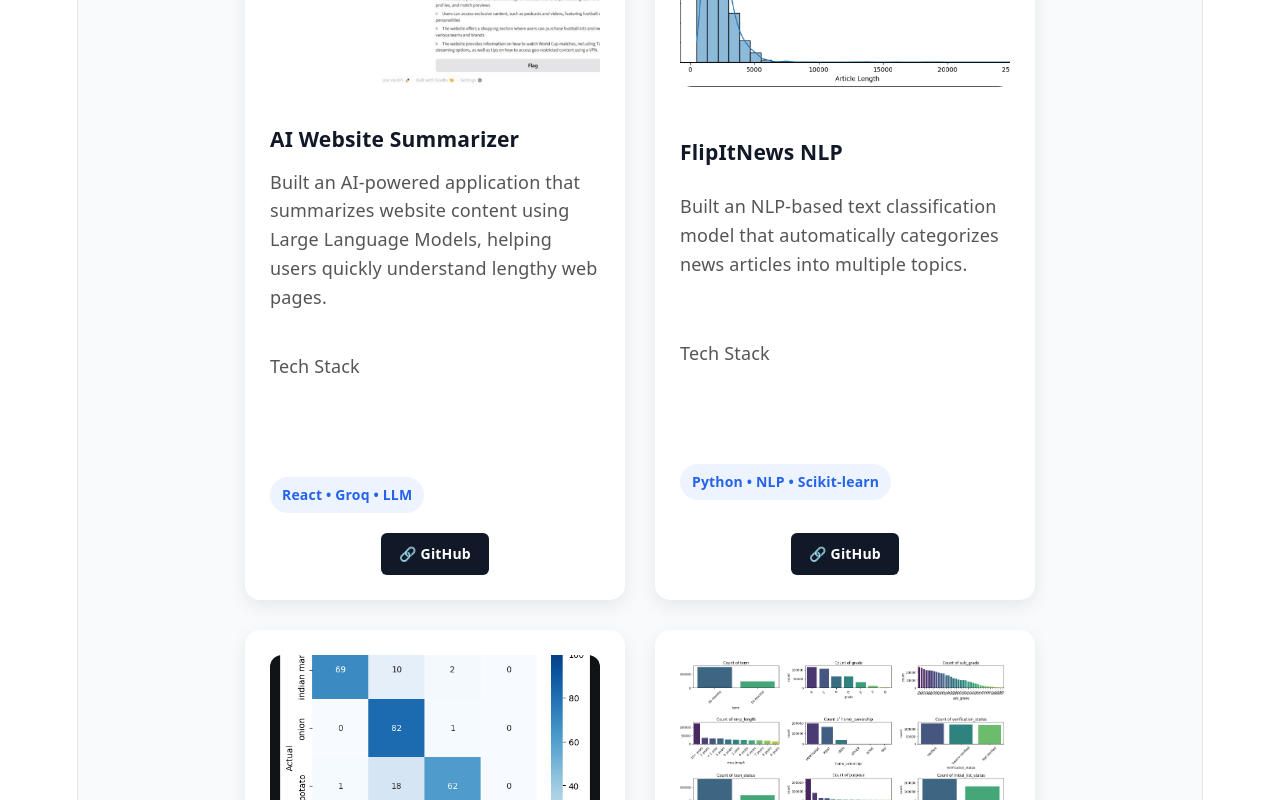
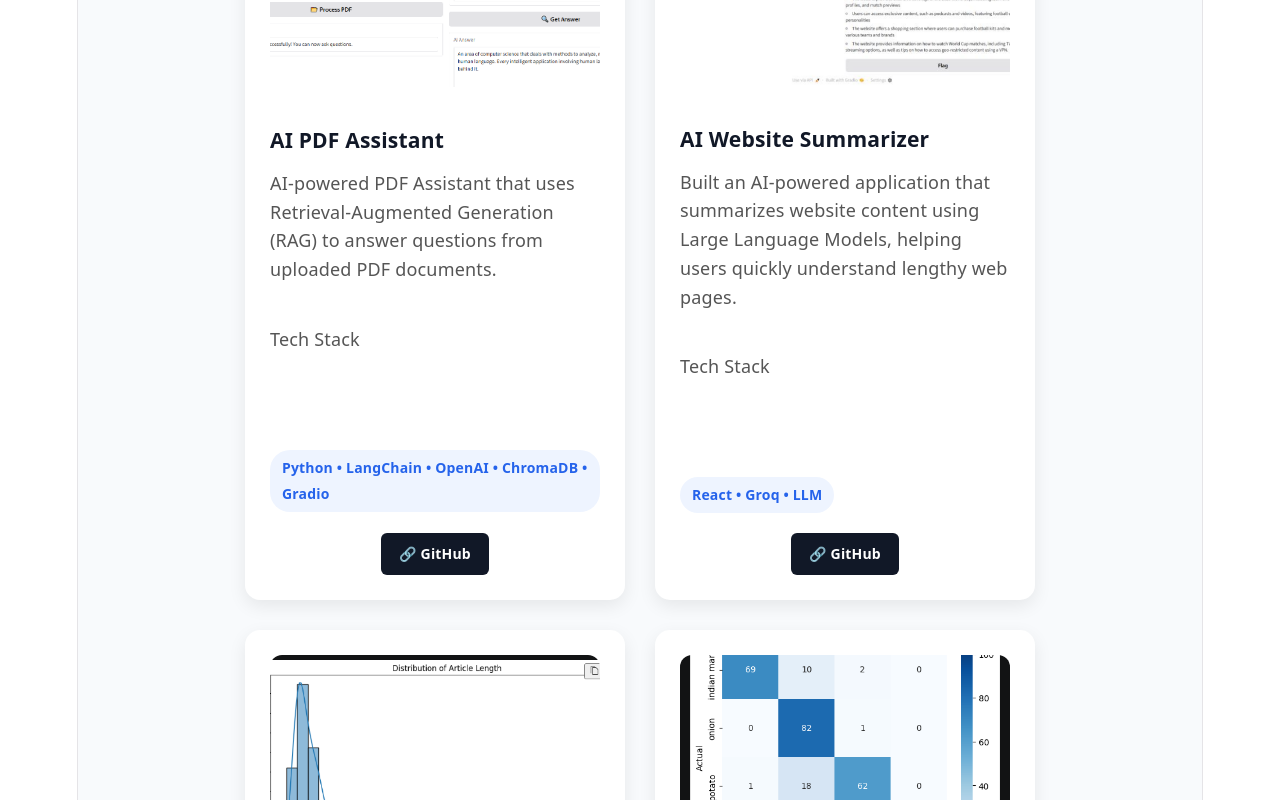
Before and after one commit to MCPraveen1/Portfolio, a React (Vite) app: page / in a window 1280 px wide. Shown: the part 1834-2634 px from the top of the page. Built offline with nearby package versions, Linux system fonts and the light colour scheme.

Commit message:
Add AI PDF Assistant project to portfolio

```diff
--- a/src/data/projects.js
+++ b/src/data/projects.js
@@ -3,11 +3,23 @@ import ninjacart from "../assets/projects/ninjacart.png";
 import flipitnews from "../assets/projects/flipitnews.png";
 import loantap from "../assets/projects/loantap.png";
 import portfolio from "../assets/projects/portfolio.png";
+import pdfassistant from "../assets/projects/pdfassistant.png";
 
 
 const projects = [
   {
-    id: 1,
+  id: 1,
+  image: pdfassistant,
+  title: "AI PDF Assistant",
+  description:
+    "AI-powered PDF Assistant that uses Retrieval-Augmented Generation (RAG) to answer questions from uploaded PDF documents.",
+  tech: "Python • LangChain • OpenAI • ChromaDB • Gradio",
+  github: "https://github.com/MCPraveen1/ai-pdf-assistant",
+  demo: null,
+},
+
+  {
+    id: 2,
     image: summarizer,
     title: "AI Website Summarizer",
     description:
@@ -18,7 +30,7 @@ const projects = [
   },
 
   {
-    id: 2,
+    id: 3,
     image: flipitnews,
     title: "FlipItNews NLP",
     description:
@@ -29,7 +41,7 @@ const projects = [
   },
 
   {
-    id: 3,
+    id: 4,
     image: ninjacart,
     title: "Ninjacart Computer Vision",
     description:
@@ -40,7 +52,7 @@ const projects = [
   },
 
   {
-    id: 4,
+    id: 5,
     image: loantap,
     title: "LoanTap Loan Prediction",
     description:
@@ -51,7 +63,7 @@ const projects = [
   },
 
   {
-    id: 5,
+    id: 6,
     image: portfolio,
     title: "React Portfolio",
     description:
@@ -60,6 +72,8 @@ const projects = [
     github: "https://github.com/MCPraveen1/Portfolio",
     demo: null,
   },
+
+
 ];
 
 export default projects;
```
Also changed, not shown: src/assets/projects/pdfassistant.png (added).
